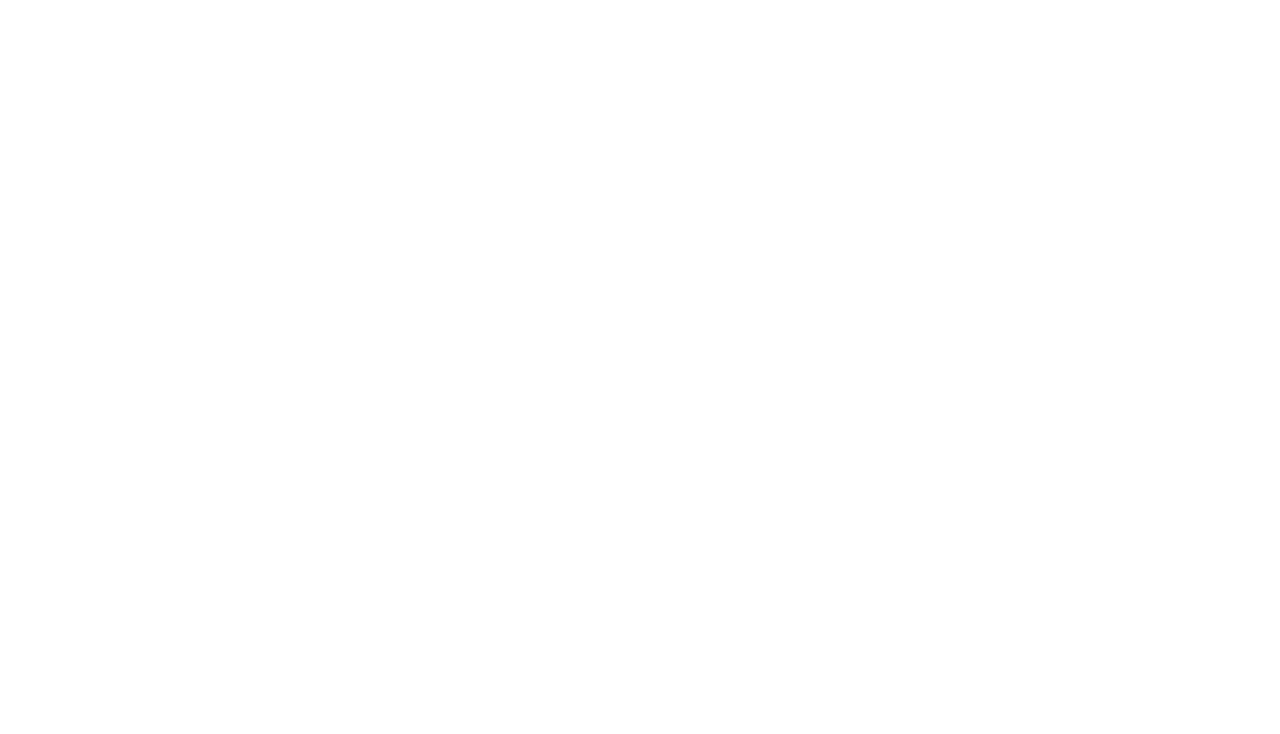
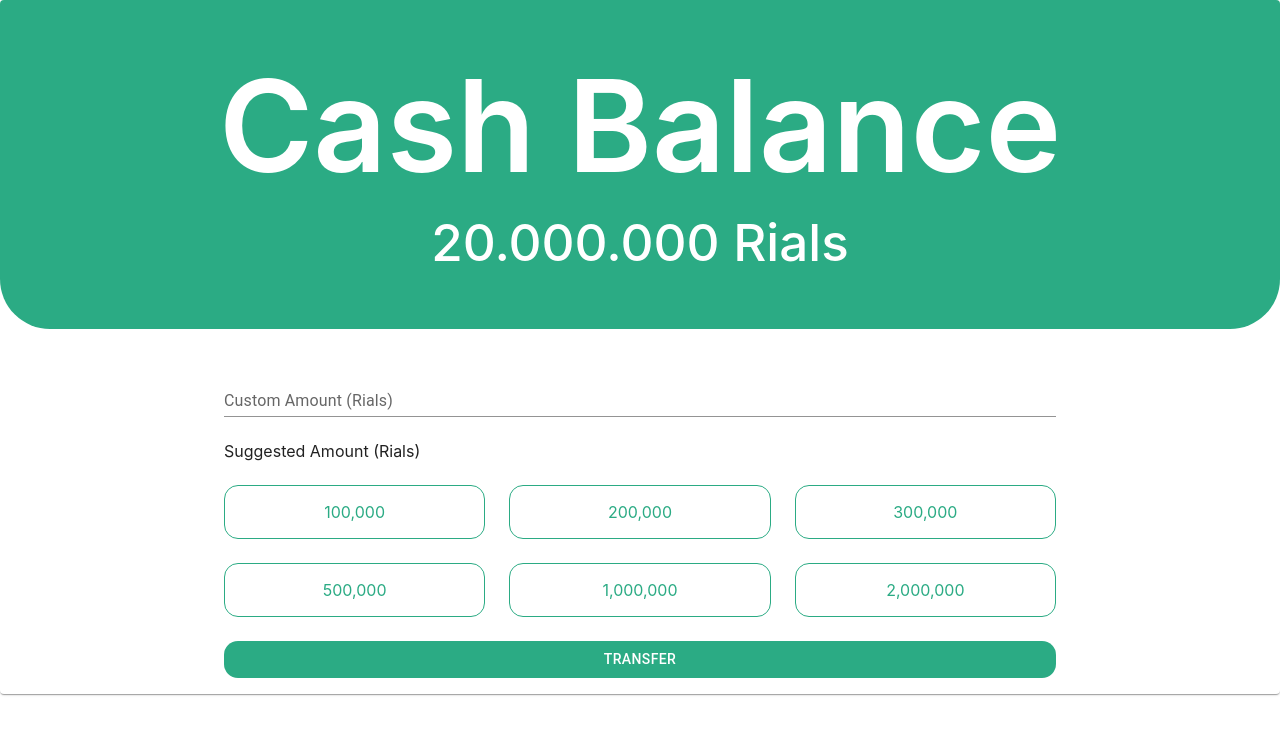
Before and after one commit to siahvosh/digital-wallet, a React (Create React App) app: page /add in a window 1280 px wide. Shown: the top 734 px of the page. Built offline with nearby package versions, Linux system fonts and the light colour scheme.

Commit message:
add top up wallet page

```diff
--- a/src/Pages/WalletActions/AddMoney.tsx
+++ b/src/Pages/WalletActions/AddMoney.tsx
@@ -1,5 +1,87 @@
+import * as React from 'react'
+import {Button, Card, Grid2, TextField} from "@mui/material";
+import {BalanceCard} from "../../Component/BalanceCard/BalanceCard";
+import i18n from "../../i18next";
+import {useTranslation} from "react-i18next";
+import {useState} from "react";
+import {Sep1000} from "../../indexHelper";
+
+
 export const AddMoney = () => {
+
+    const { t } = useTranslation('transfer');
+
+    interface priceItemsType {
+        price: string;
+        num: string
+    }
+    const [priceItems] = useState<priceItemsType[]>([
+        {price: '100,000', num: '1'},
+        {price: '200,000', num: '2'},
+        {price: '300,000', num: '3'},
+        {price: '500,000', num: '4'},
+        {price: '1,000,000', num: '5'},
+        {price: '2,000,000', num: '6'},
+    ])
+    const [customPrice, setCustomPrice] = useState<string>('')
+    const [selectedIndex, setSelectedIndex] = useState<number>()
+
+    const handleItemClick = (value: string, index: number) => {
+        setSelectedIndex(index)
+        setCustomPrice(value)
+    };
+    const handelCustomPrice = (value: any) => {
+        Sep1000(value)
+        setCustomPrice(Sep1000(value))
+        setSelectedIndex(-1)
+    }
+
     return(
-        <h1>addMoney</h1>
+        <React.Fragment>
+            <Card style={{height: '100%'}}>
+                <Grid2 size={12} container spacing={0} style={{height: '100%'}}>
+                    <Grid2 container size={12} spacing={1} className={'content'}>
+                        <BalanceCard/>
+                    </Grid2>
+                    <Grid2 container style={{marginTop: '1.5rem'}} size={12} spacing={3} className={'action-container'}>
+                        <Grid2 size={12} style={{justifyContent: 'center', display: 'center'}}>
+                            <div style={{borderRadius: '8px' ,width: '65vw', height: '3rem', justifyContent: 'space-between' ,margin: 'auto', alignContent: 'center'}}>
+                                <div style={{display: 'flex', justifyContent: 'space-between', alignItems: 'center'}}>
+                                    <TextField
+                                        sx={{
+                                            '& .MuiInputLabel-root': {
+                                                left: i18n.language === 'fa' ? 'auto' : 0,
+                                            },
+                                        }}
+                                        onChange={(e) => handelCustomPrice(e.target.value)}
+                                        variant={'standard'}
+                                        style={{width: '100%'}} value={customPrice} label={t('transfer.customPrice')}/>
+                                </div>
+                            </div>
+                        </Grid2>
+                        <Grid2 size={12} container style={{justifyContent: 'center', display: 'center', width: '65vw', margin: 'auto', alignContent: 'center'}}>
+                            <Grid2 size={12}>
+                                <span style={{display: 'flex', justifyContent: 'start'}}>{t('transfer.customPriceLabel')}</span>
+                            </Grid2>
+
+                            {priceItems.map((item, index) => (
+                                <Grid2 size={{ xs: 12, md: 4, lg: 4}}>
+                                    <div className={selectedIndex === index ? 'active-items' : 'btn'} onClick={() => handleItemClick(item.price, index)} style={{
+                                        cursor: 'pointer',
+                                        borderRadius: '12px',
+                                        padding: '1rem',
+                                    }}>
+                                        {item.price}
+                                    </div>
+                                </Grid2>
+                            ))}
+                        </Grid2>
+                        <Grid2 size={12}  style={{margin: 'auto', width: '65vw'}}>
+                            <Button style={{width: '100%'}}>{t('transfer.transfer')}</Button>
+                        </Grid2>
+                    </Grid2>
+                </Grid2>
+            </Card>
+        </React.Fragment>
     )
 }
```
